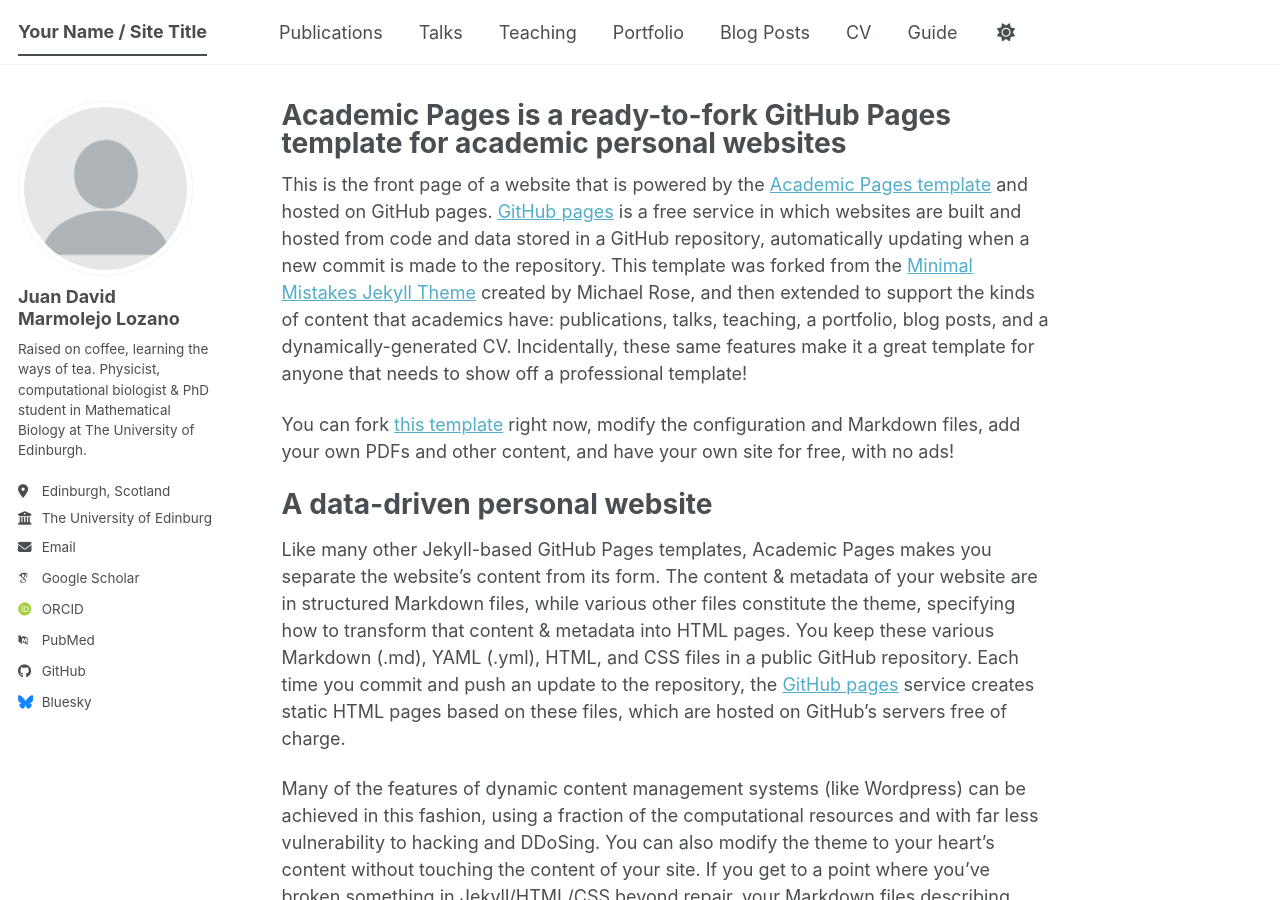
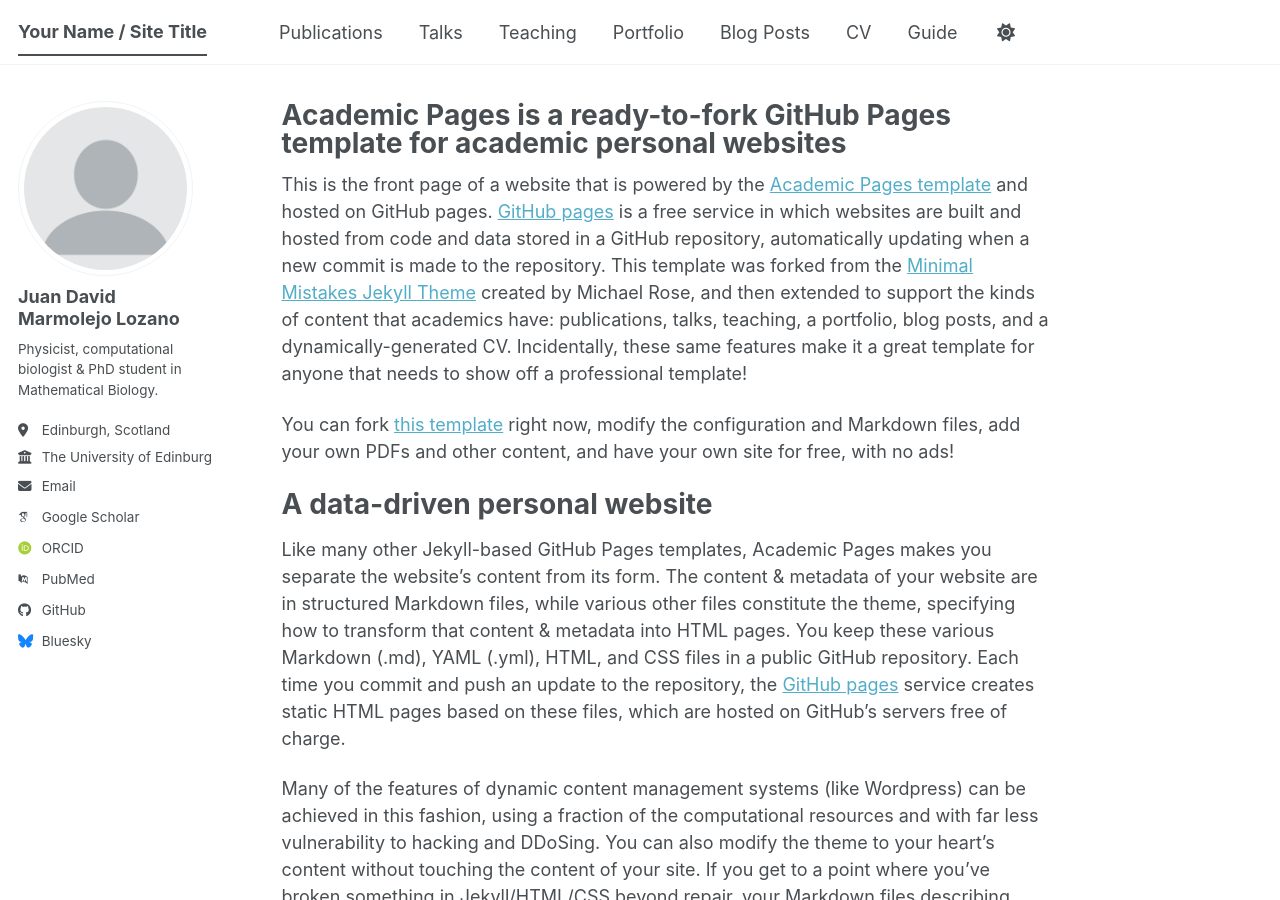
Before and after one commit to jdmarmolejo/jdmarmolejo.github.io, a Jekyll site: the page built from _pages/about.md, in a window 1280 px wide and 900 px high. Built offline with Jekyll 4.4.1, drawn with Linux system fonts in a browser that asks for light colours; some web fonts are replaced; a script bundle is joined from its source files by our own code; library files that are not in the unit come from our copies.

Commit message:
Update _config.yml

```diff
--- a/_config.yml
+++ b/_config.yml
@@ -26,11 +26,11 @@
   avatar           : "profile.png"
   name             : "Juan David Marmolejo Lozano"
   pronouns         : # example: "she/her"
-  bio              : "Raised on coffee, learning the ways of tea. Physicist, computational biologist & PhD student in Mathematical Biology at The University of Edinburgh."
+  bio              : "Physicist, computational biologist & PhD student in Mathematical Biology."
   location         : "Edinburgh, Scotland"
   employer         : "The University of Edinburgh"
   uri              : # URL
-  email            : "none@example.org"
+  email            : "juan.david.marmolejo@ed.ac.uk"
 
   # Academic websites
   academia         : # URL
@@ -57,7 +57,7 @@
 
   # Social media
   artstation       : # Username
-  bluesky          : "bsky.app/profile/randomancer.bsky.social" # Replace this with you Bluesky username
+  bluesky          : "randomancer.bsky.social" # Replace this with you Bluesky username
   facebook         : # Username
   flickr           : # Username
   foursquare       : # Username
```
